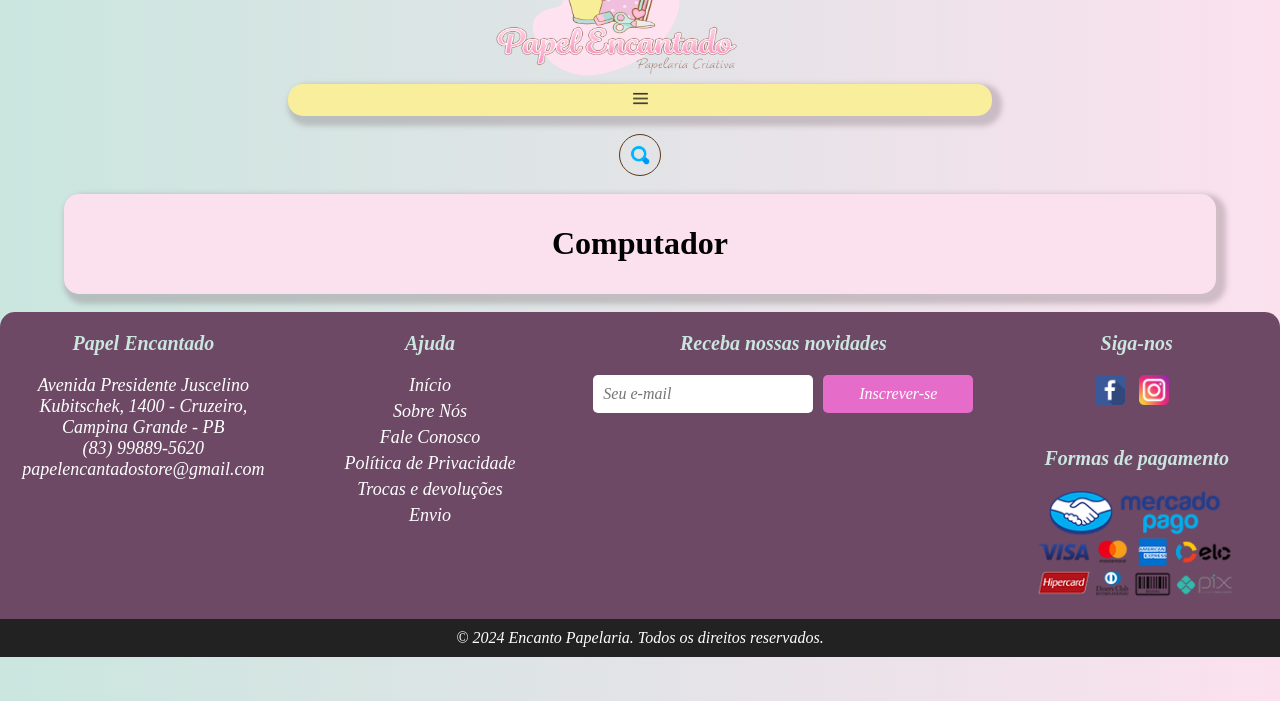
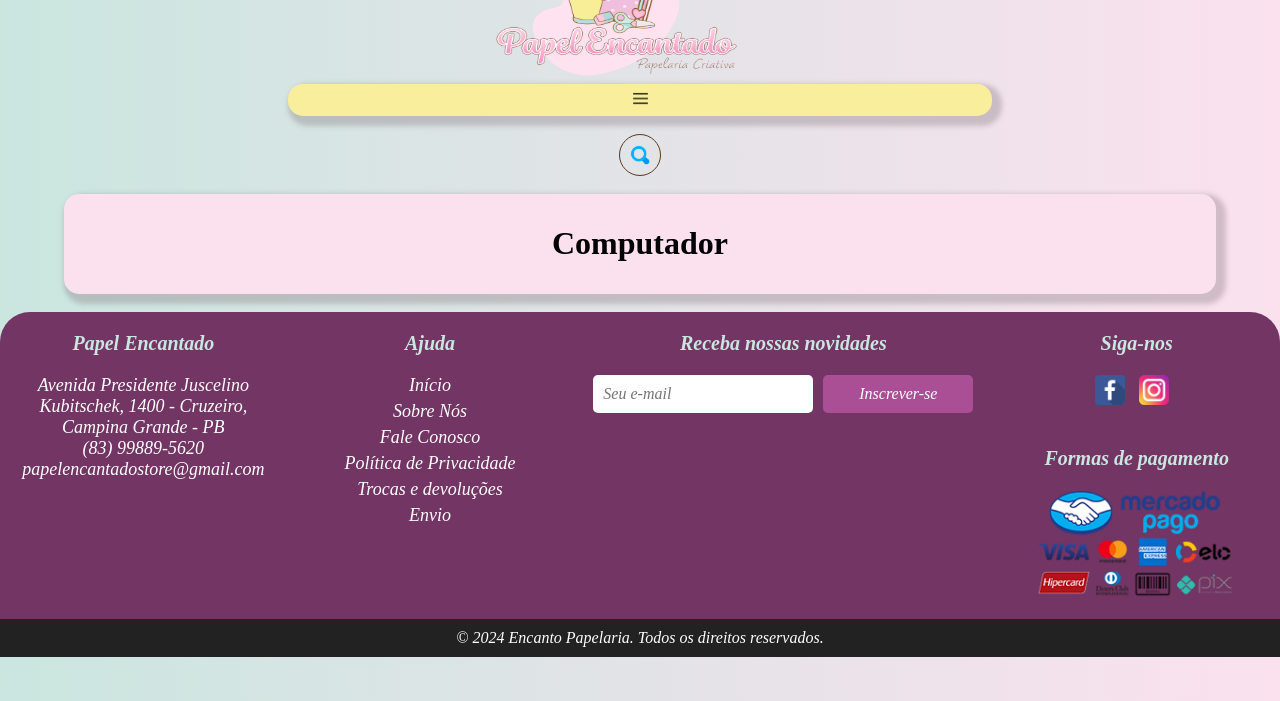
Before and after one commit to VictorCrespim/Papel-Encantado, a plain HTML site: page index.html in a window 1280 px wide. Shown: the part 99-800 px from the top of the page. Drawn offline with Linux system fonts and the light colour scheme.

Commit message:
Update principal-footer.css

```diff
--- a/css/principal-footer.css
+++ b/css/principal-footer.css
@@ -8,8 +8,8 @@
     margin: 0 auto;
     display: flex;
     flex-wrap: wrap;
-    background-color: #6d4965;
-    border-radius: 15px;
+    background-color: #723564;
+    border-radius: 30px;
     border-bottom-left-radius: 0%;
     border-bottom-right-radius: 0%;
 }
@@ -68,7 +68,7 @@
     padding: 10px 20px;
     border: none;
     border-radius: 5px;
-    background-color: #e66cc9;
+    background-color: #aa4f95;
     font: italic 16px 'Times New Roman', Times, serif;
     color: #fff;
     cursor: pointer;
@@ -76,7 +76,7 @@
 }
 
 .newsletter-form button:hover {
-    background-color: #8b437b;
+    background-color: #f164d0;
     transform: scale(1.1);
 }
 
```
